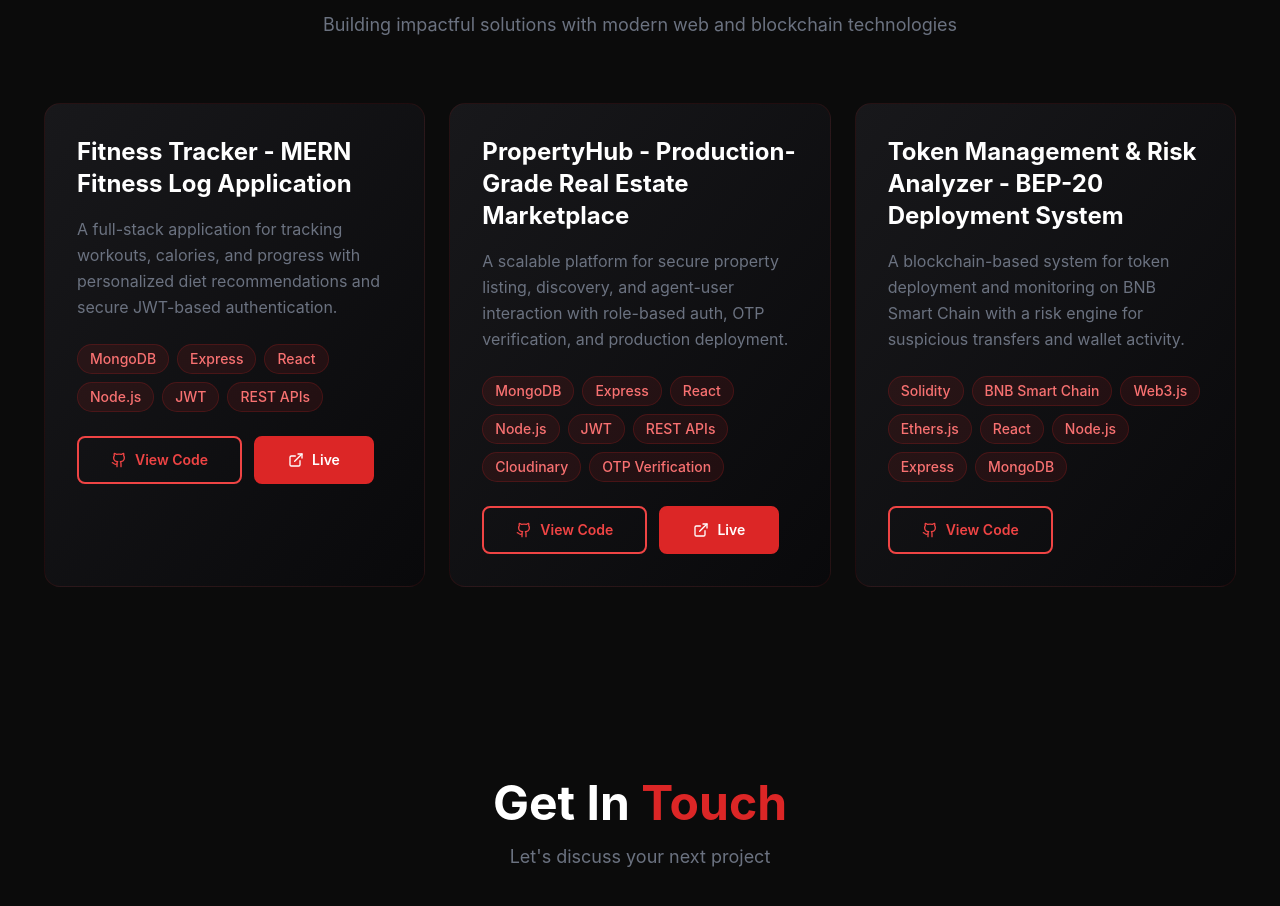
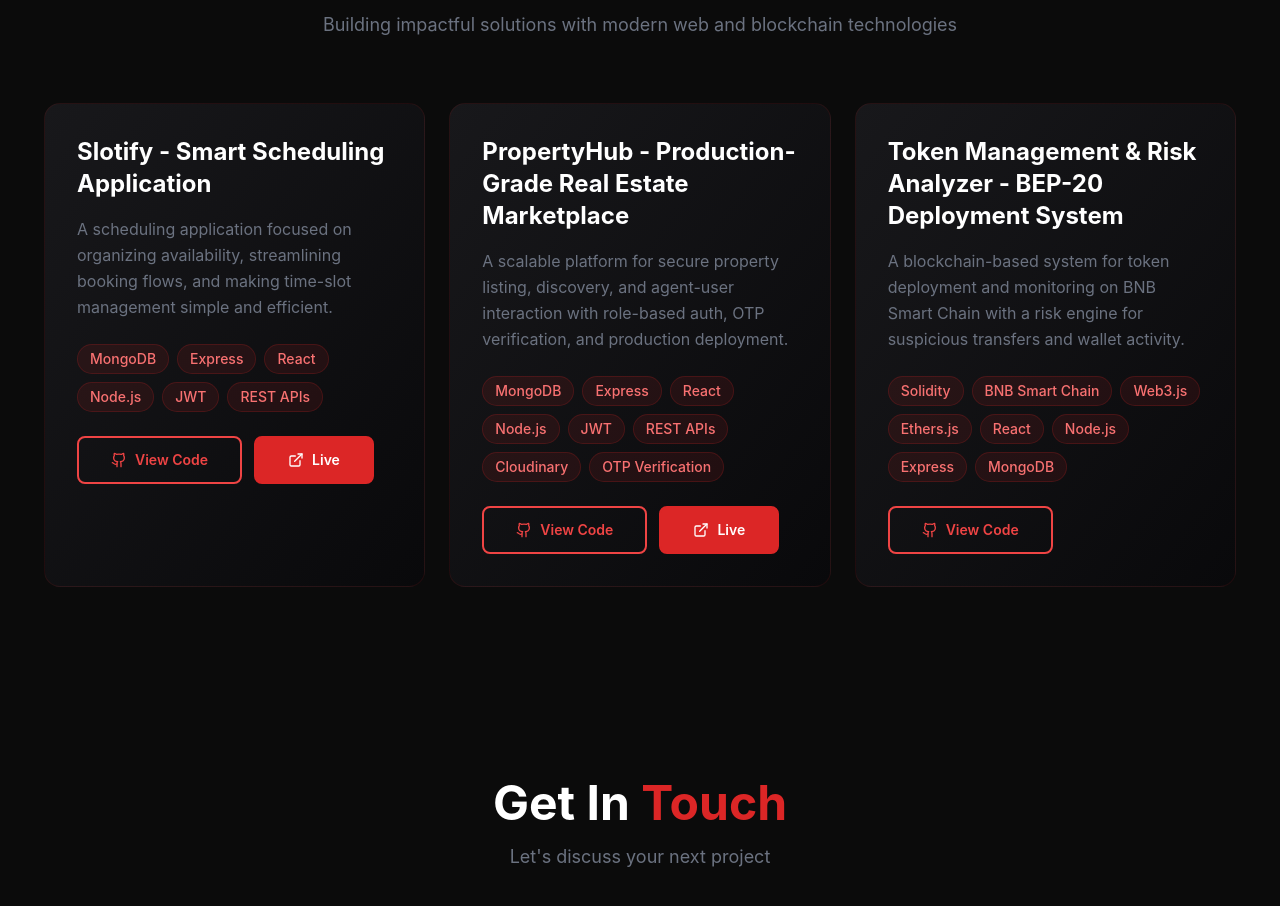
Before and after one commit to DarshanKS09/my-portfolio, a React (Create React App) app in the folder frontend/: page / in a window 1280 px wide. Shown: the part 1801-2707 px from the top of the page. Built offline with nearby package versions, Linux system fonts and the light colour scheme.

Commit message:
skill stack updated

```diff
--- a/frontend/src/sections/Projects.jsx
+++ b/frontend/src/sections/Projects.jsx
@@ -74,14 +74,14 @@ const ProjectCard = ({
 const Projects = () => {
   const projects = [
     {
-      title: 'Fitness Tracker - MERN Fitness Log Application',
+      title: 'Slotify - Smart Scheduling Application',
       description:
-        'A full-stack application for tracking workouts, calories, and progress with personalized diet recommendations and secure JWT-based authentication.',
+        'A scheduling application focused on organizing availability, streamlining booking flows, and making time-slot management simple and efficient.',
       tech: ['MongoDB', 'Express', 'React', 'Node.js', 'JWT', 'REST APIs'],
       githubUrl:
-        'https://github.com/DarshanKS09/FitnessTracker',
+        'https://github.com/DarshanKS09/schedulin-app',
       liveUrl:
-        'https://fitnesstracker-lyart.vercel.app/',
+        'https://schedulin-app.vercel.app',
       delay: 0.1,
     },
     {
```
Also changed, not shown: 1 other file (tests, documents, lock files or other folders).
